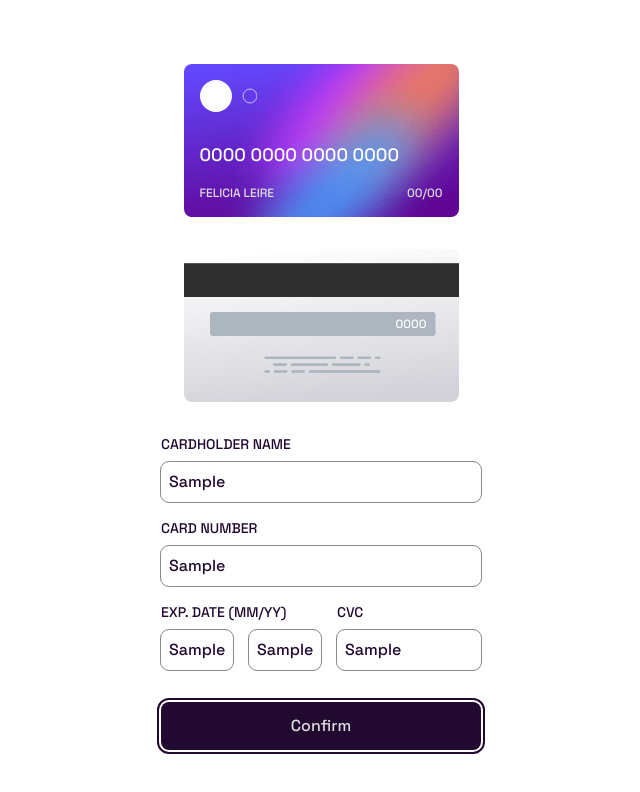
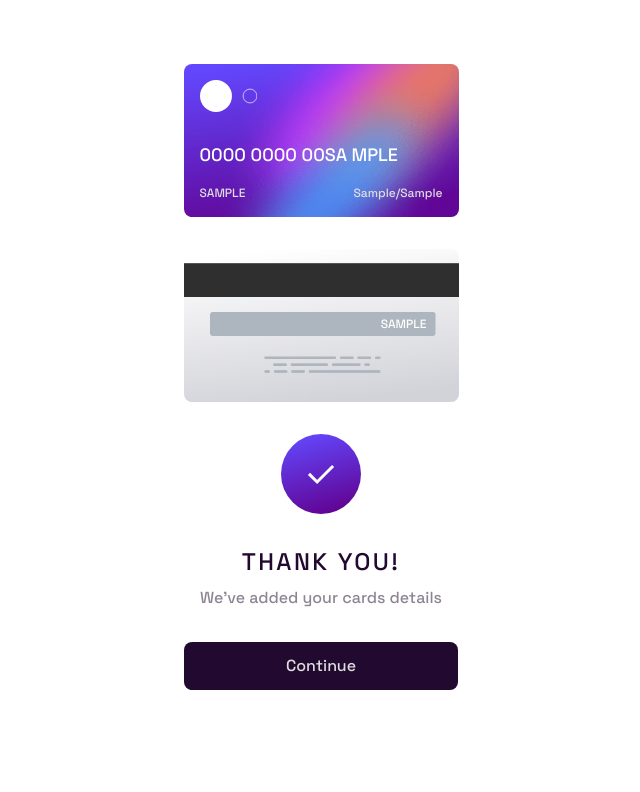
Before and after one commit to simoneclr/fm-card-details, a React (Create React App) app: page / in a window 1280 px wide. Both pictures are taken after typing "Sample", "Sample", "Sample", "Sample", "Sample" into the empty fields and a click on the button "Confirm". Shown: the top 792 px of the page, without its empty margins (319-959 px from the left). Built offline with nearby package versions, Linux system fonts and the light colour scheme.

Commit message:
Add basic form submission logic

```diff
--- a/src/App.tsx
+++ b/src/App.tsx
@@ -1,13 +1,56 @@
+import { useState } from "react";
+
 import CardPreview from "./views/cards/CardPreview";
 import CardDetailsForm from "./views/form/CardDetailsForm";
+import ConfirmationPage from "./views/form/ConfirmationPage";
 
 function App() {
+
+  const [success, setSuccess] = useState<boolean>(false)
+
+  const [name, setName] = useState<string | undefined>()
+  const [number, setNumber] = useState<string | undefined>()
+  const [expireMonth, setExpireMonth] = useState<string | undefined>()
+  const [expireYear, setExpireYear] = useState<string | undefined>()
+  const [cvc, setCvc] = useState<string | undefined>()
+
+  const updateValues = (
+    name: string,
+    number: string,
+    expireMonth: string,
+    expireYear: string,
+    cvc: string
+  ) => {
+    setName(name)
+    setNumber(number)
+    setExpireMonth(expireMonth)
+    setExpireYear(expireYear)
+    setCvc(cvc)
+
+    setSuccess(true)
+  }
+
   return (
     <div className="h-screen font-grotesk text-veryDarkViolet text-lg">
       <div className="container py-16 flex flex-col gap-8 items-center">
-        <CardPreview/>
+        <CardPreview
+          name={name}
+          number={number}
+          expireMonth={expireMonth}
+          expireYear={expireYear}
+          cvc={cvc}
+        />
 
-        <CardDetailsForm />
+        {
+          success ?
+
+          <ConfirmationPage handleContinue={() => {setSuccess(false)}}/>
+
+          :
+
+          <CardDetailsForm updateValues={updateValues} />
+        }
+
       </div>
     </div>
   );
--- a/src/views/form/CardDetailsForm.tsx
+++ b/src/views/form/CardDetailsForm.tsx
@@ -1,10 +1,20 @@
-import { useState } from "react"
+import { useState, SyntheticEvent } from "react"
 
 import CtaButton from "../../components/CtaButton"
 import InputWithErrorMessage from "./InputWithErrorMessage"
 
+interface CardDetailsFormProps {
+	updateValues: (
+		name: string,
+    number: string,
+    expireMonth: string,
+    expireYear: string,
+    cvc: string
+	) => void
+}
+
 // Displays a form the user can use to input their credit card's details
-function CardDetailsForm() {
+function CardDetailsForm({updateValues}: CardDetailsFormProps) {
 
 	const [name, setName] = useState<string>("")
 	const [nameError, setNameError] = useState<boolean>(false)
@@ -21,8 +31,21 @@ function CardDetailsForm() {
 	const [cvc, setCvc] = useState<string>("")
 	const [cvcError, setCvcError] = useState<boolean>(false)
 
+	const handleSubmit = (e: SyntheticEvent) => {
+		e.preventDefault()
+
+		updateValues(name, number, expireMonth, expireYear, cvc)
+
+		// Clear form
+		setName("")
+		setNumber("")
+		setExpireMonth("")
+		setExpireYear("")
+		setCvc("")
+	}
+
 	return (
-		<form onSubmit={e => {e.preventDefault()}} className="flex flex-wrap justify-between gap-4 w-80">
+		<form onSubmit={handleSubmit} className="flex flex-wrap justify-between gap-4 w-80">
 
 			<label className="w-full">
 				<div className="uppercase text-sm mb-2">
--- /dev/null
+++ b/src/views/form/ConfirmationPage.tsx
@@ -0,0 +1,32 @@
+import { SyntheticEvent } from "react"
+
+import { ReactComponent as IconComplete } from "../../assets/images/icon-complete.svg"
+import CtaButton from "../../components/CtaButton"
+
+interface ConfirmationPageProps {
+	handleContinue: (e?: SyntheticEvent) => void
+}
+
+// Displays a confirmation page when the form is succesfully submitted
+function ConfirmationPage({handleContinue}: ConfirmationPageProps) {
+	return (
+		<div className="flex flex-col items-center">
+
+			<IconComplete className="w-20 h-20 mb-8"/>
+
+			<h1 className="uppercase text-2xl tracking-widest">
+				Thank You!
+			</h1>
+
+			<h2 className="text-base text-darkGrayishViolet mx-4 mt-2 mb-8">
+				We've added your cards details
+			</h2>
+
+			<CtaButton className="w-full" onClick={handleContinue}>
+				Continue
+			</CtaButton>
+		</div>
+	)
+}
+
+export default ConfirmationPage
```
Also changed, not shown: src/assets/images/icon-complete.svg.
